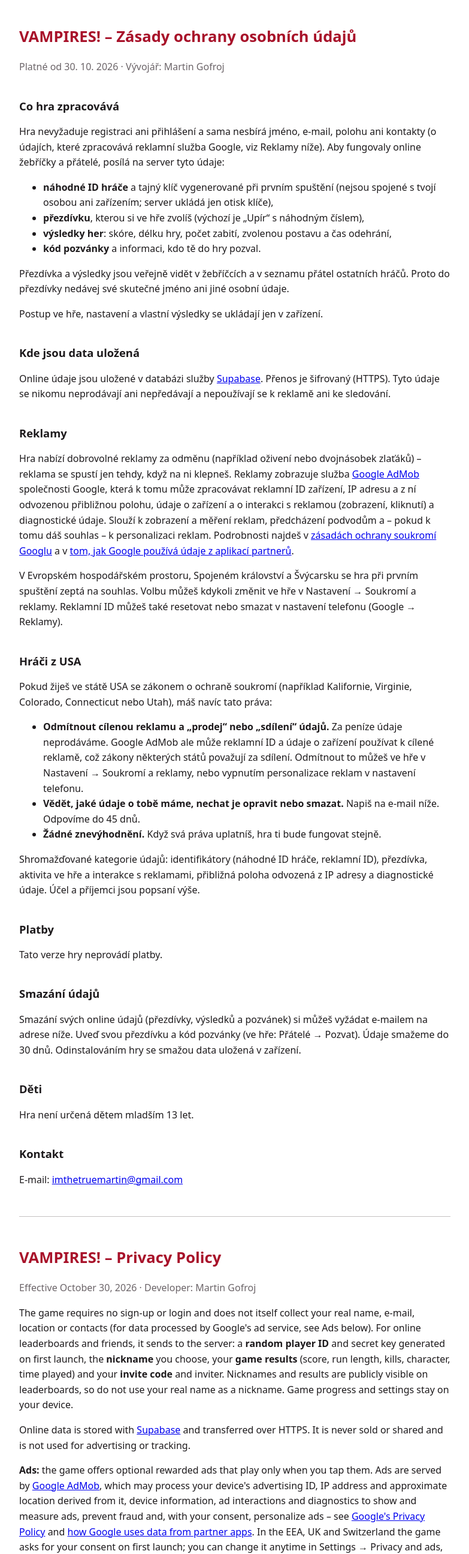
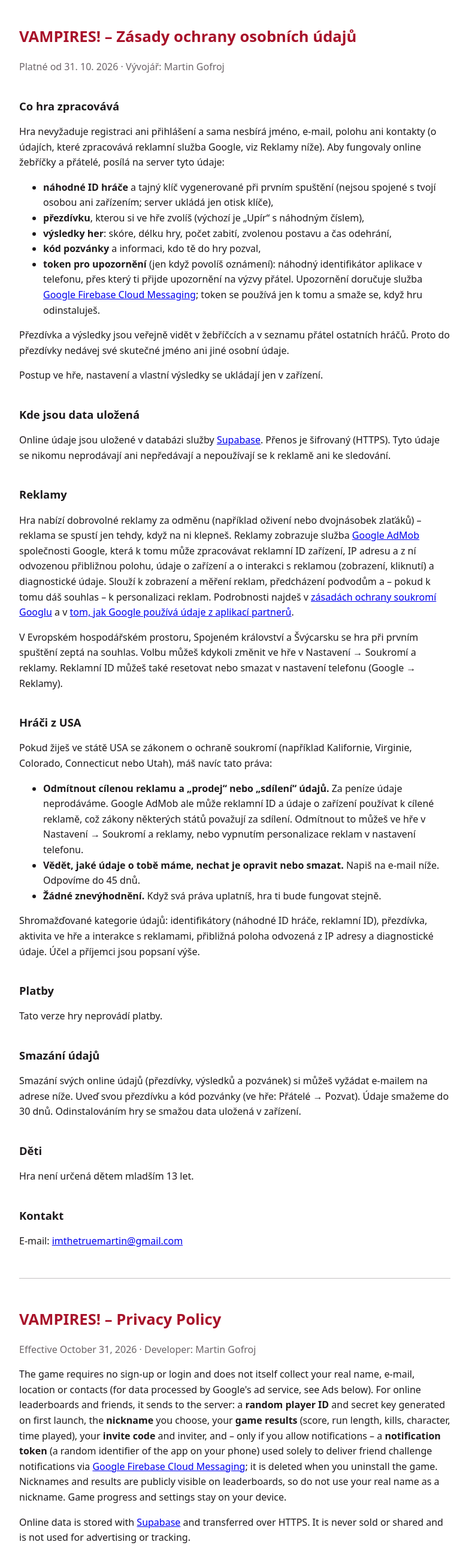
Before and after one commit to modeproofcourse/vampires-privacy, a plain HTML site: page index.html in a window 1280 px wide. Shown: the top 2590 px of the page at 60% size, without its empty margins (248-1031 px from the left). Drawn offline with Linux system fonts and the light colour scheme.

Commit message:
Token pro upozornění na výzvy přátel (Firebase Cloud Messaging)
Co-Authored-By: Claude Opus 5.5 <noreply@anthropic.com>

```diff
--- a/index.html
+++ b/index.html
@@ -16,7 +16,7 @@
 </head>
 <body>
 <h1>VAMPIRES! – Zásady ochrany osobních údajů</h1>
-<p class="muted">Platné od 30. 10. 2026 · Vývojář: Martin Gofroj</p>
+<p class="muted">Platné od 31. 10. 2026 · Vývojář: Martin Gofroj</p>
 
 <h2>Co hra zpracovává</h2>
 <p>Hra nevyžaduje registraci ani přihlášení a sama nesbírá jméno, e-mail, polohu ani kontakty
@@ -26,7 +26,10 @@ Aby fungovaly online žebříčky a přátelé, posílá na server tyto údaje:<
 	<li><b>náhodné ID hráče</b> a tajný klíč vygenerované při prvním spuštění (nejsou spojené s tvojí osobou ani zařízením; server ukládá jen otisk klíče),</li>
 	<li><b>přezdívku</b>, kterou si ve hře zvolíš (výchozí je „Upír“ s náhodným číslem),</li>
 	<li><b>výsledky her</b>: skóre, délku hry, počet zabití, zvolenou postavu a čas odehrání,</li>
-	<li><b>kód pozvánky</b> a informaci, kdo tě do hry pozval.</li>
+	<li><b>kód pozvánky</b> a informaci, kdo tě do hry pozval,</li>
+	<li><b>token pro upozornění</b> (jen když povolíš oznámení): náhodný identifikátor aplikace v telefonu, přes který ti přijde upozornění na výzvy přátel.
+	Upozornění doručuje služba <a href="https://firebase.google.com/support/privacy">Google Firebase Cloud Messaging</a>; token se používá jen k tomu
+	a smaže se, když hru odinstaluješ.</li>
 </ul>
 <p>Přezdívka a výsledky jsou veřejně vidět v žebříčcích a v seznamu přátel ostatních hráčů. Proto do přezdívky nedávej své skutečné jméno ani jiné osobní údaje.</p>
 <p>Postup ve hře, nastavení a vlastní výsledky se ukládají jen v zařízení.</p>
@@ -77,10 +80,12 @@ Odinstalováním hry se smažou data uložená v zařízení.</p>
 <hr>
 
 <h1>VAMPIRES! – Privacy Policy</h1>
-<p class="muted">Effective October 30, 2026 · Developer: Martin Gofroj</p>
+<p class="muted">Effective October 31, 2026 · Developer: Martin Gofroj</p>
 <p>The game requires no sign-up or login and does not itself collect your real name, e-mail, location or contacts (for data processed by Google's ad service, see Ads below).
 For online leaderboards and friends, it sends to the server: a <b>random player ID</b> and secret key generated on first launch,
-the <b>nickname</b> you choose, your <b>game results</b> (score, run length, kills, character, time played) and your <b>invite code</b> and inviter.
+the <b>nickname</b> you choose, your <b>game results</b> (score, run length, kills, character, time played), your <b>invite code</b> and inviter,
+and – only if you allow notifications – a <b>notification token</b> (a random identifier of the app on your phone) used solely to deliver friend challenge
+notifications via <a href="https://firebase.google.com/support/privacy">Google Firebase Cloud Messaging</a>; it is deleted when you uninstall the game.
 Nicknames and results are publicly visible on leaderboards, so do not use your real name as a nickname. Game progress and settings stay on your device.</p>
 <p>Online data is stored with <a href="https://supabase.com/privacy">Supabase</a> and transferred over HTTPS. It is never sold or shared and is not used for advertising or tracking.</p>
 <p><b>Ads:</b> the game offers optional rewarded ads that play only when you tap them. Ads are served by
```
